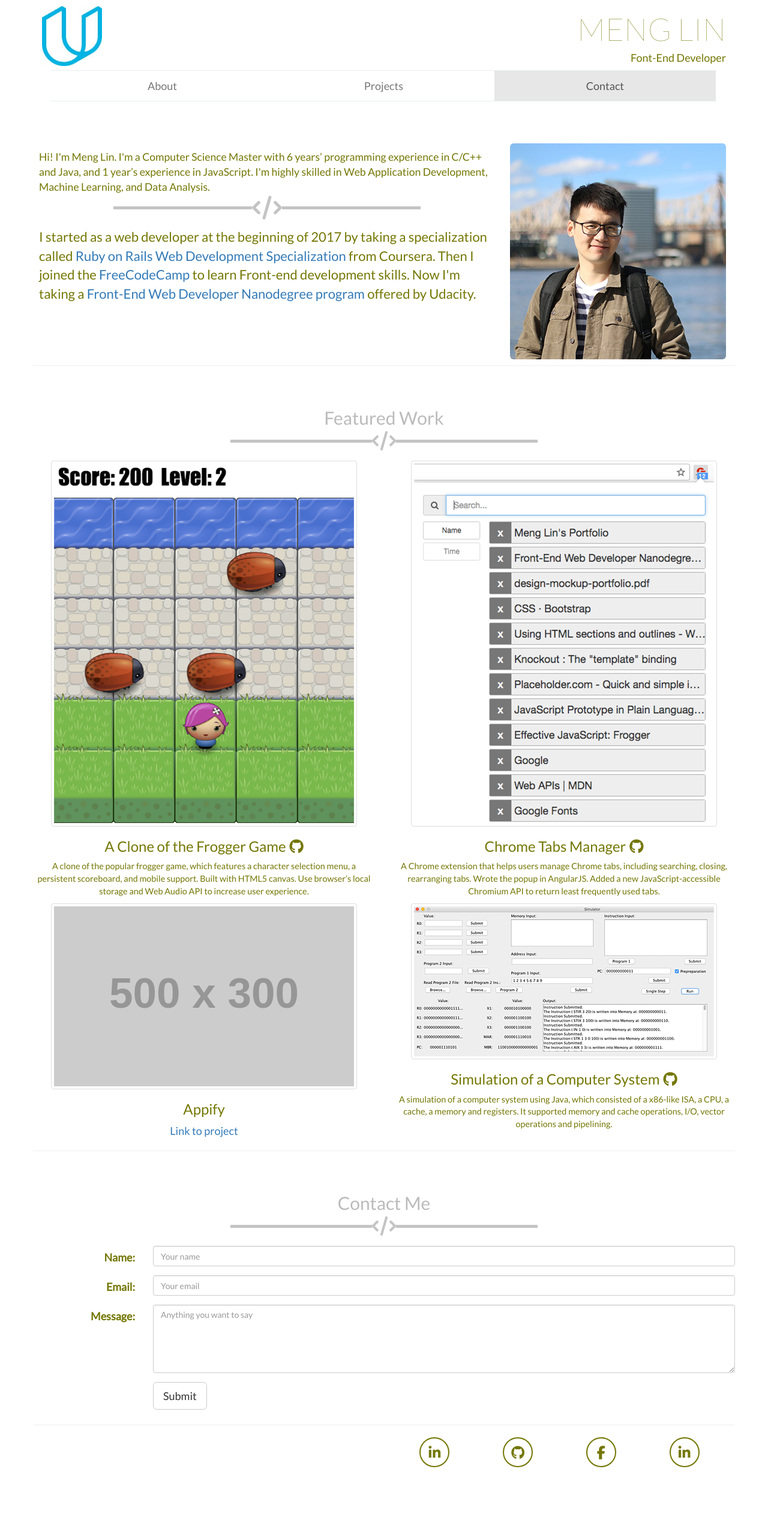
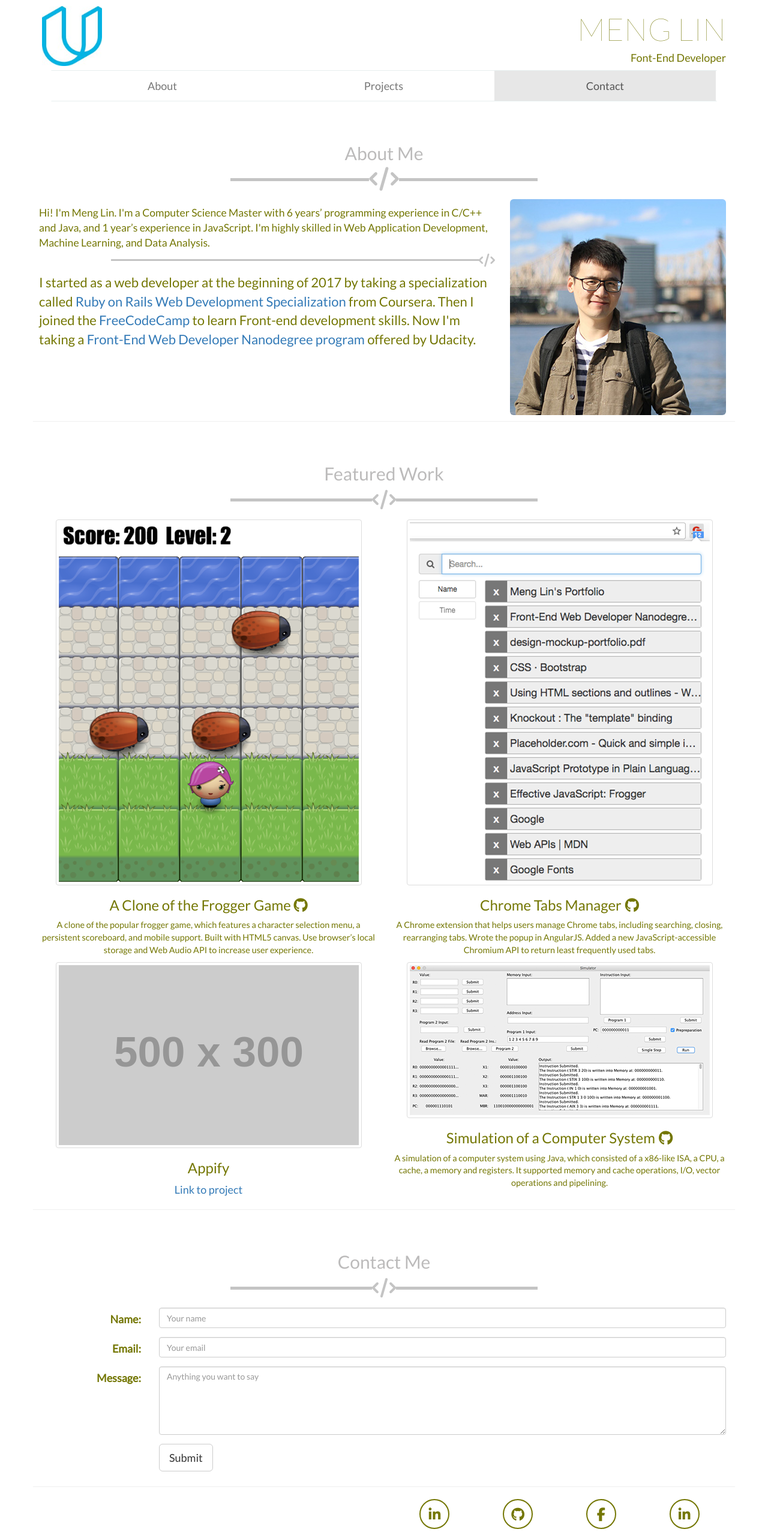
Before and after one commit to mengdage/mengdage.github.io, a website: page index.htm in a window 1280 px wide. Shown: the whole page at 60% size. Before the commit the page ends 2456 px from the top, so only its background shows below. Drawn offline with nearby package versions, Linux system fonts and the light colour scheme; placeholder pictures from the web are drawn by us.

Commit message:
Bootstrap fixes

```diff
--- a/css/main.css
+++ b/css/main.css
@@ -45,7 +45,7 @@ body {
 }
 
 .affix + .container {
-  margin-top: 70px;
+  margin-top: 52px;
 }
 
 .nav {
@@ -66,6 +66,7 @@ body {
 .navbar-default {
   background-color: #fff;
   border: 0;
+  margin: 0;
 }
 
 .navbar-default .navbar-nav>li>a:hover {
@@ -96,15 +97,16 @@ body {
 }
 
 .star-dark {
+  width: 100%;
   max-width: 512px;
   border: 0;
   border-top: 5px solid #c4c4c4;
-  margin: 20px auto 30px;
+  margin: 25px auto 30px;
   padding: 0;
   text-align: center;
 }
 
-.star-dark:after {
+.star-dark:after{
   font-family: FontAwesome;
   content: "\f121";
   display: inline-block;
@@ -113,7 +115,16 @@ body {
   position: relative;
   top: -0.8em;
   font-size: 1.8em;
+}
 
+.inline{
+  border-top: 3px solid #c4c4c4;
+  margin: 15px auto 20px;
+}
+
+.inline:after {
+  font-size: 1em;
+  top: -0.8em;
 }
 
 #about,
@@ -186,3 +197,11 @@ body {
     width: 100%;
   }
 }
+
+@media (min-width: 992px) {
+  .inline {
+    text-align: right;
+    margin-right: 0;
+    max-width: 640px;
+  }
+}
--- a/index.htm
+++ b/index.htm
@@ -50,49 +50,71 @@
     </div><!-- /.container-fluid -->
   </nav>
 
-  <!-- <hr class="thick-hr"> -->
   <main class="container">
     <section id="about" class="row">
+      <div class="col-md-12">
+        <h2 class="text-muted text-center">About Me</h2>
+        <hr class="star-dark">
+      </div>
+
       <div class="infoMe col-md-8">
         <p class="text-small">
-          Hi! I'm Meng Lin. I'm a Computer Science Master with 6 years’ programming experience in C/C++ and Java, and 1 year’s experience in JavaScript. I'm highly skilled in Web Application Development, Machine Learning, and Data Analysis.
+          Hi! I'm Meng Lin. I'm a Computer Science Master with 6 years’ programming experience in C/C++ and Java,
+          and 1 year’s experience in JavaScript. I'm highly skilled in Web Application Development, Machine Learning, and Data Analysis.
         </p>
-        <hr class="star-dark">
+        <hr class="star-dark inline">
         <p>
-          I started as a web developer at the beginning of 2017 by taking a specialization called <a href="https://www.coursera.org/specializations/ruby-on-rails" title="Ruby on Rails Web Development Specialization">Ruby on Rails Web Development Specialization</a> from Coursera. Then I joined the <a href="https://www.freecodecamp.com" title="free codecamp">FreeCodeCamp</a> to learn Front-end development skills. Now I'm taking a <a href="https://www.udacity.com/course/front-end-web-developer-nanodegree--nd001" title="Front-End Web Developer Nanodegree">Front-End Web Developer Nanodegree program</a> offered by Udacity.
+          I started as a web developer at the beginning of 2017 by taking a specialization called
+          <a href="https://www.coursera.org/specializations/ruby-on-rails" title="Ruby on Rails Web Development Specialization">
+            Ruby on Rails Web Development Specialization
+          </a> from Coursera. Then I joined the
+          <a href="https://www.freecodecamp.com" title="free codecamp">FreeCodeCamp</a>
+          to learn Front-end development skills. Now I'm taking a
+          <a href="https://www.udacity.com/course/front-end-web-developer-nanodegree--nd001" title="Front-End Web Developer Nanodegree">
+            Front-End Web Developer Nanodegree program
+          </a>
+          offered by Udacity.
         </p>
+      </div>
 
-      </div>
       <div class="col-md-4">
         <img class="portrait-img img-responsive img-rounded" src="images/menglin.jpg" alt="Meng Lin">
       </div>
-    </section>
+    </section> <!-- /#about -->
 
-    <section id="featured-work" class="row">
+    <section id="featured-work" class="row text-center">
       <div class="col-md-12">
-        <h2 class="text-muted text-center">Featured Work</h2>
+        <h2 class="text-muted">Featured Work</h2>
         <hr class="star-dark">
       </div>
 
-      <div class="row text-center">
       <div class="col-md-6">
         <picture>
           <source media="(max-width: 449px)" srcset="images/Frogger-300w.png">
-            <source media="(min-width: 450)" srcset="images/Frogger-500w.png">
+          <source media="(min-width: 450px)" srcset="images/Frogger-500w.png">
           <img class="img-thumbnail" src="images/Frogger-500w.png" alt="Frogger">
         </picture>
-          <h3><a class="git-link" target="_blank" href="https://github.com/mengdage/frontend-nanodegree-arcade-game">A Clone of the Frogger Game</a></h3>
-          <p class="text-small">A clone of the popular frogger game, which features a character selection menu, a persistent scoreboard, and mobile support. Built with HTML5 canvas. Use browser’s local storage and Web Audio API to increase user experience.</p>
+        <h3>
+          <a class="git-link" target="_blank" href="https://github.com/mengdage/frontend-nanodegree-arcade-game">
+            A Clone of the Frogger Game
+          </a>
+        </h3>
+        <p class="text-small">
+          A clone of the popular frogger game, which features a character selection menu, a persistent scoreboard, and mobile support.
+          Built with HTML5 canvas. Use browser’s local storage and Web Audio API to increase user experience.
+        </p>
       </div>
+
       <div class="col-md-6">
         <picture>
           <source media="(max-width: 449px)" srcset="images/GoodTaber-300w.png">
-            <source media="(min-width: 450)" srcset="images/GoodTaber-500w.png">
+          <source media="(min-width: 450px)" srcset="images/GoodTaber-500w.png">
           <img class="img-thumbnail" src="images/GoodTaber-500w.png" alt="Good Taber">
         </picture>
         <h3><a class="git-link" target="_blank" href="https://github.com/mengdage/goodtaber">Chrome Tabs Manager</a></h3>
         <p class="text-small">A Chrome extension that helps users manage Chrome tabs, including searching, closing, rearranging tabs. Wrote the popup in AngularJS. Added a new JavaScript-accessible Chromium API to return least frequently used tabs. </p>
       </div>
+
       <div class="col-md-6">
         <picture>
           <img class="img-thumbnail" src="https://via.placeholder.com/500x300" alt="">
@@ -100,6 +122,7 @@
         <h3>Appify</h3>
         <p><a href="#">Link to project</a></p>
       </div>
+
       <div class="col-md-6">
         <picture>
           <img class="img-thumbnail" src="images/Simulator.png" alt="simulator">
@@ -107,8 +130,7 @@
         <h3><a class="git-link" target="_blank" href="https://github.com/mengdage/simulator">Simulation of a Computer System</a></h3>
         <p class="text-small">A simulation of a computer system using Java, which consisted of a x86-like ISA, a CPU, a cache, a memory and registers. It supported memory and cache operations, I/O, vector operations and pipelining.</p>
       </div>
-      </div>
-    </section>
+    </section> <!-- /#featured-work -->
 
     <section id="contact" class="row">
       <div class="col-md-12">
@@ -116,32 +138,34 @@
         <hr class="star-dark">
       </div>
 
+      <div class="col-md-12">
         <form class="form-horizontal" action="index.html" method="post">
-        <div class="form-group">
+          <div class="form-group row">
             <label for="name" class="col-sm-2 control-label">Name:</label>
             <div class="col-sm-10">
               <input id="name" class="form-control" type="text" name="user_name" placeholder="Your name">
             </div>
           </div>
-        <div class="form-group">
+          <div class="form-group row">
             <label for="email" class="col-sm-2 control-label">Email:</label>
             <div class="col-sm-10">
               <input id="email" class="form-control" type="email" name="user_email" placeholder="Your email">
             </div>
           </div>
-        <div class="form-group">
+          <div class="form-group row">
             <label for="message" class="col-sm-2 control-label">Message:</label>
             <div class="col-sm-10">
               <textarea id="message" class="form-control" name="user_message" rows="5" placeholder="Anything you want to say"></textarea>
             </div>
           </div>
-        <div class="form-group">
+          <div class="form-group row">
             <div class="col-sm-offset-2 col-sm-10">
               <button type="button" class="btn btn-default btn-lg">Submit</button>
             </div>
           </div>
         </form>
-    </section>
+      </div>
+    </section> <!-- /#contact -->
   </main>
 
   <footer>
@@ -149,18 +173,14 @@
       <div class="row">
         <div class="social-info col-sm-offset-6 col-sm-6">
           <ul class="social-list">
-            <li class="social-item"><a target="_blank" href="https://www.linkedin.com/in/meng-lin-5a6b2b92/" atl="my linked account"><i class="fa fa-linkedin fa-fw fa-lg" aria-hidden="true"></i></a></li>
-            <li class="social-item"><a target="_blank" href="https://github.com/mengdage" atl="my github account"><i class="fa fa-github fa-fw fa-lg" aria-hidden="true"></i></a></li>
-            <li class="social-item"><a target="_blank" href="https://www.facebook.com/meng.lin.3154" alt="my facebook account"><i class="fa fa-facebook fa-fw fa-lg" aria-hidden="true"></i></a></li>
+            <li class="social-item"><a target="_blank" href="https://www.linkedin.com/in/meng-lin-5a6b2b92/" title="my linked account"><i class="fa fa-linkedin fa-fw fa-lg" aria-hidden="true"></i></a></li>
+            <li class="social-item"><a target="_blank" href="https://github.com/mengdage" title="my github account"><i class="fa fa-github fa-fw fa-lg" aria-hidden="true"></i></a></li>
+            <li class="social-item"><a target="_blank" href="https://www.facebook.com/meng.lin.3154" title="my facebook account"><i class="fa fa-facebook fa-fw fa-lg" aria-hidden="true"></i></a></li>
             <li class="social-item"><a target="_blank" href="#"><i class="fa fa-linkedin fa-fw fa-lg" aria-hidden="true"></i></a></li>
           </ul>
         </div>
-
       </div>
-
-
     </div>
-
   </footer>
 
   <!-- jQuery (necessary for Bootstrap's JavaScript plugins) -->
```
Lines whose indentation alone changed are shown as unchanged.
